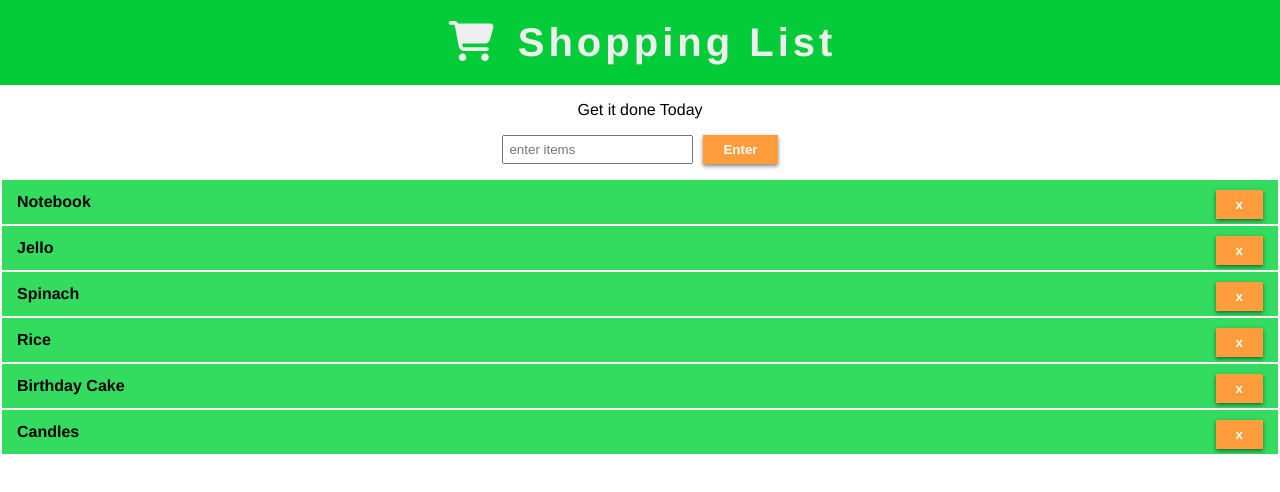
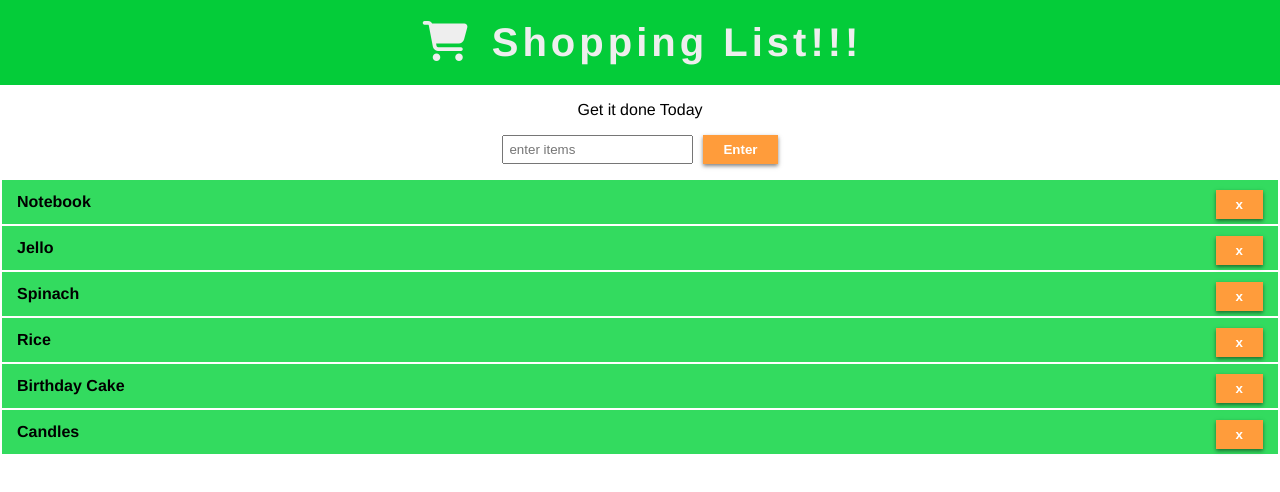
Before and after one commit to anjakhan/shopping-list, a plain HTML site: page index.html in a window 1280 px wide. Drawn offline with Linux system fonts and the light colour scheme.

Commit message:
added exclamation marks!

```diff
--- a/index.html
+++ b/index.html
@@ -9,7 +9,7 @@
 <body>
 	<h1 class="title">
 		<i class='fas fa-shopping-cart' style="padding: 0px 5px;"></i>
-		Shopping List
+		Shopping List!!!
 	</h1>
 	<p id="first">Get it done Today</p>
 	<div>
```
